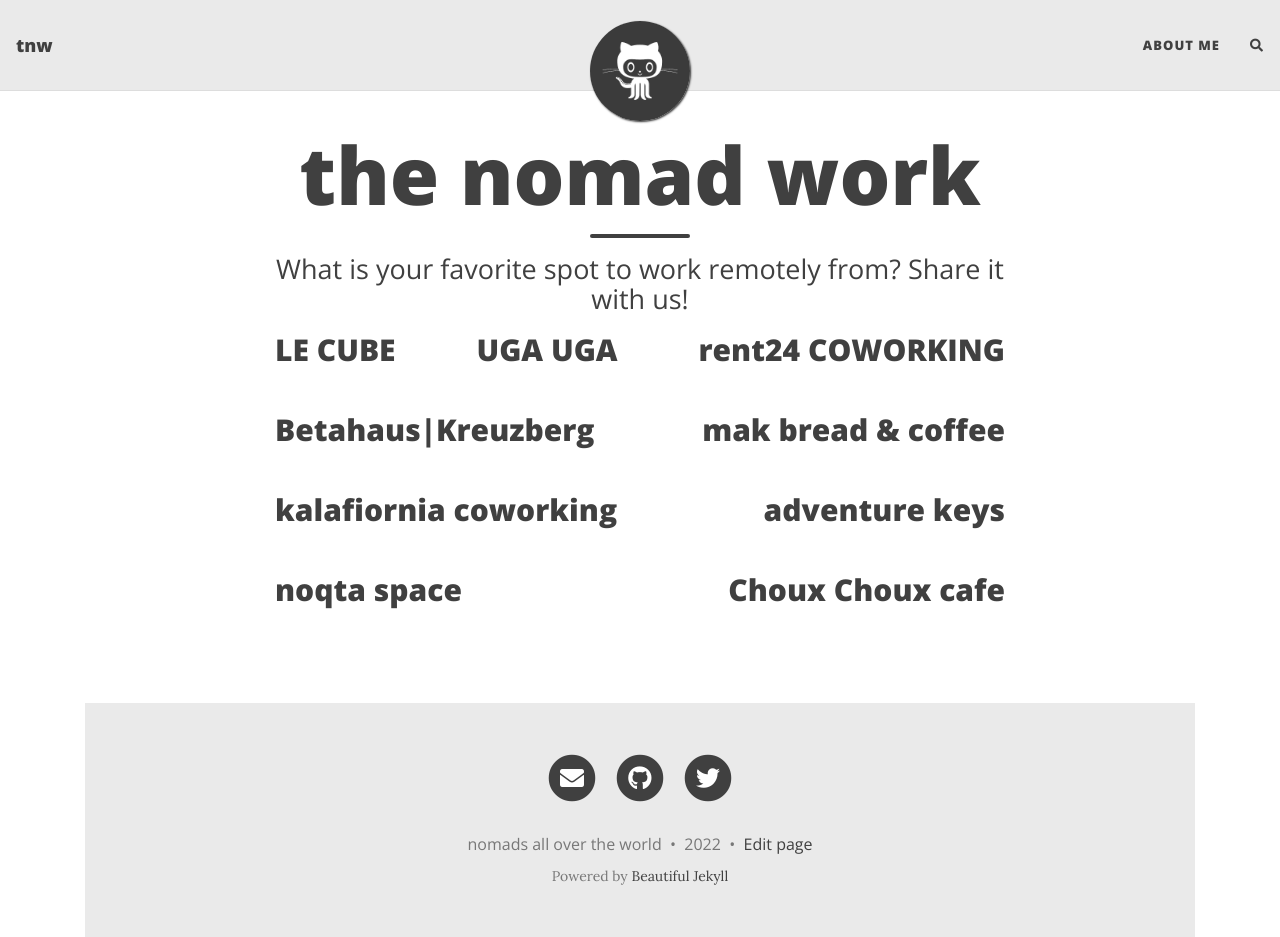
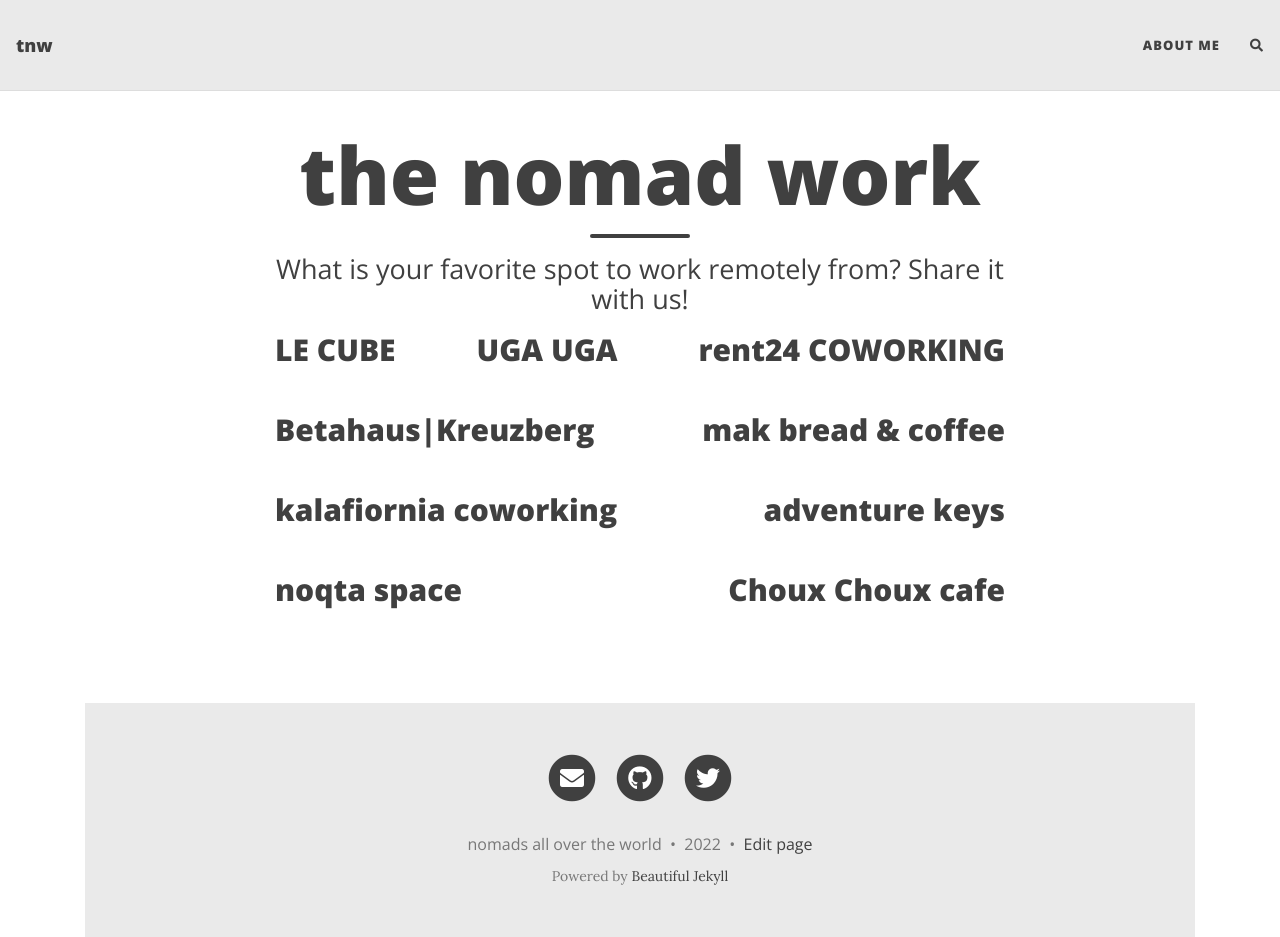
Before and after one commit to thenomadwork/thenomadwork.github.io, a Jekyll site: the page built from index.html, in a window 1280 px wide and 937 px high. Built offline with Jekyll 4.4.1, drawn with Linux system fonts in a browser that asks for light colours; nearby versions of some CDN libraries; the list of posts is cut into pages by our own code; comment, search, counter and statistics services are not loaded.

Commit message:
remove logo from main page

```diff
--- a/_config.yml
+++ b/_config.yml
@@ -24,7 +24,7 @@
 
 # Image to show in the navigation bar - works best with a square image
 # Remove this parameter if you don't want an image in the navbar
-avatar: "/assets/img/avatar-icon.png"
+#avatar: "/assets/img/tnw_logo_v1.png"
 
 # By default, the image is cut into a circle. You can disable this behaviour by setting 'round-avatar: false'
 round-avatar: true
```
